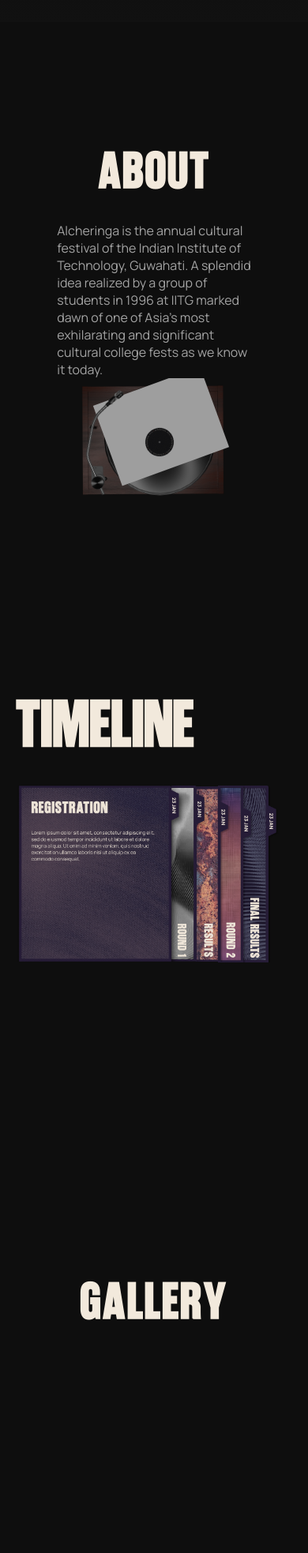
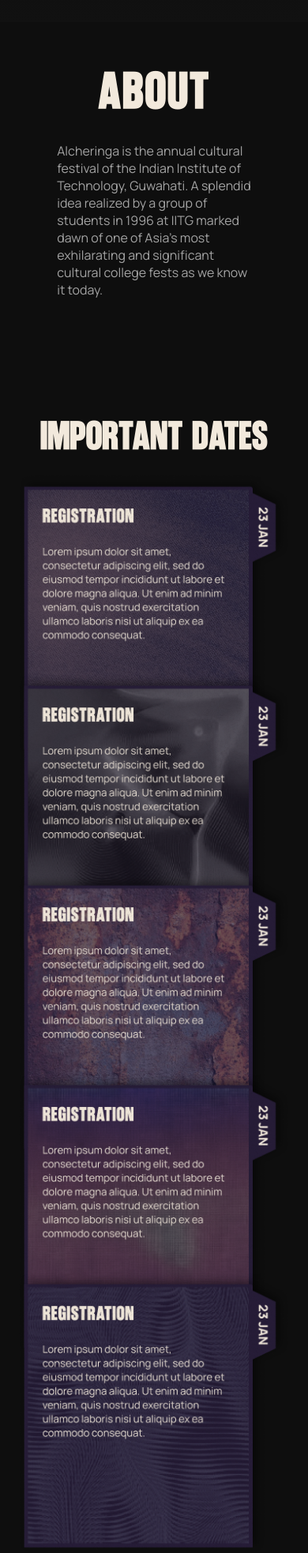
Before and after one commit to sristivats/rock2026, a Django app: page / in a window 390 px wide. Shown: the part 414-2381 px from the top of the page at 79% size. Run offline with Django 5.2, Linux system fonts and the light colour scheme; grey boxes are pictures that could not be loaded.

Commit message:
timeline-mobile added

```diff
--- a/bands/static/bands/css/homeMediaQuery.css
+++ b/bands/static/bands/css/homeMediaQuery.css
@@ -49,11 +49,40 @@
   }
 
   .about {
-    height: 48vh;
+    /* height: 48vh; */
+    padding-top: 3rem;
+    padding-bottom: 3rem;
   }
 
   .about p {
     padding-top: 2rem;
+    padding-bottom: 2rem;
+  }
+
+  .about .vinyl {
+    display: none;
+  }
+
+  /* .about .vinyl {
+    width: 80%;
+  }
+
+  .about .vinyl-board {
+    width: 100%;
+  }
+
+  .about .vinyl-tonearm {
+    width: 42%;
+    top: 18%;
+    left: 10%;
+  } */
+
+  .timeline {
+    display: none;
+  }
+
+  .timeline-mobile {
+    display: block;
   }
 
   .contact {
@@ -141,7 +170,7 @@
   }
 
   .about {
-    height: 90vh;
+    /* height: 90vh; */
   }
 
   .about-container h2 {
--- a/bands/static/bands/css/homeStyle.css
+++ b/bands/static/bands/css/homeStyle.css
@@ -337,6 +337,82 @@ body {
   left: 82%;
   top: 1.2%;
 }
+
+.timeline-mobile {
+  width: 100%;
+  background: #0e0e0e;
+  display: block;
+  padding: 1.5rem;
+  padding-top: 4rem;
+  box-sizing: border-box;
+}
+
+.timeline-mobile h2 {
+  font-family: "Brunson", sans-serif;
+  width: 100%;
+  color: #f2e9dc;
+  font-size: clamp(3rem, 7.5vw, 4rem);
+  font-weight: 100;
+  text-align: center;
+  margin: 0;
+}
+
+.timeline-mobile-container {
+  width: 100%;
+  display: flex;
+  flex-direction: column;
+  margin-top: 1.5rem;
+}
+
+/* All images responsive */
+.timeline-mobile-container img {
+  width: 100%;
+  height: auto;
+  display: block;
+  object-fit: cover;
+}
+
+.timeline-mobile .time-2 {
+  margin-top: clamp(-8rem, -15vw, -6.5rem);
+}
+.timeline-mobile .time-3 {
+  margin-top: clamp(-8rem, -15vw, -6.5rem);
+}
+.timeline-mobile .time-4 {
+  margin-top: clamp(-8rem, -15vw, -6.5rem);
+}
+.timeline-mobile .time-5 {
+  margin-top: clamp(-8rem, -15vw, -6.5rem);
+}
+
+/* .timeline-mobile .time-1 {
+  position: absolute;
+  width: 100%;
+} */
+
+/* .timeline-mobile .time-2 {
+  position: absolute;
+  top: 95%;
+  width: 100%;
+} */
+
+/* .timeline-mobile .time-3 {
+  position: absolute;
+  width: 100%;
+  top: 190%;
+} */
+
+/* .timeline-mobile .time-4 {
+  position: absolute;
+  width: 100%;
+  top: 285%;
+} */
+
+/* .timeline-mobile .time-5 {
+  position: absolute;
+  width: 100%;
+  top: 385%;
+} */
 
 /* container */
 .gallery {
--- a/bands/templates/bands/home.html
+++ b/bands/templates/bands/home.html
@@ -32,7 +32,7 @@
     <nav class="menu-nav">
       <a href="#home">Home</a>
       <a href="#about">About Us</a>
-      <a href="#timeline">Timeline</a>
+      <a href="#timeline-mobile">Important dates</a>
       <a href="#contact">Contact</a>
     </nav>
   </div>
@@ -110,6 +110,18 @@
         <img src="{% static 'bands/images/timeline/timeline-main-2.png' %}" alt="" class="time-2">
         <img src="{% static 'bands/images/timeline/timeline-main-1.png' %}" alt="" class="time-1">
       </div>
+    </div>
+  </div>
+
+  <div class="timeline-mobile" id="timeline-mobile">
+    <h2>IMPORTANT DATES</h2>
+
+    <div class="timeline-mobile-container">
+      <img src="{% static 'bands/images/timeline-mobile/timeline-main-1.png' %}" alt="" class="time-1">
+      <img src="{% static 'bands/images/timeline-mobile/timeline-main-2.png' %}" alt="" class="time-2">
+      <img src="{% static 'bands/images/timeline-mobile/timeline-main-3.png' %}" alt="" class="time-3">
+      <img src="{% static 'bands/images/timeline-mobile/timeline-main-4.png' %}" alt="" class="time-4">
+      <img src="{% static 'bands/images/timeline-mobile/timeline-main-5.png' %}" alt="" class="time-5">
     </div>
   </div>
 
```
Also changed, not shown: bands/static/bands/images/timeline-mobile/timeline-main-1.png (added), bands/static/bands/images/timeline-mobile/timeline-main-2.png (added), bands/static/bands/images/timeline-mobile/timeline-main-3.png (added), bands/static/bands/images/timeline-mobile/timeline-main-4.png (added), bands/static/bands/images/timeline-mobile/timeline-main-5.png (added).
